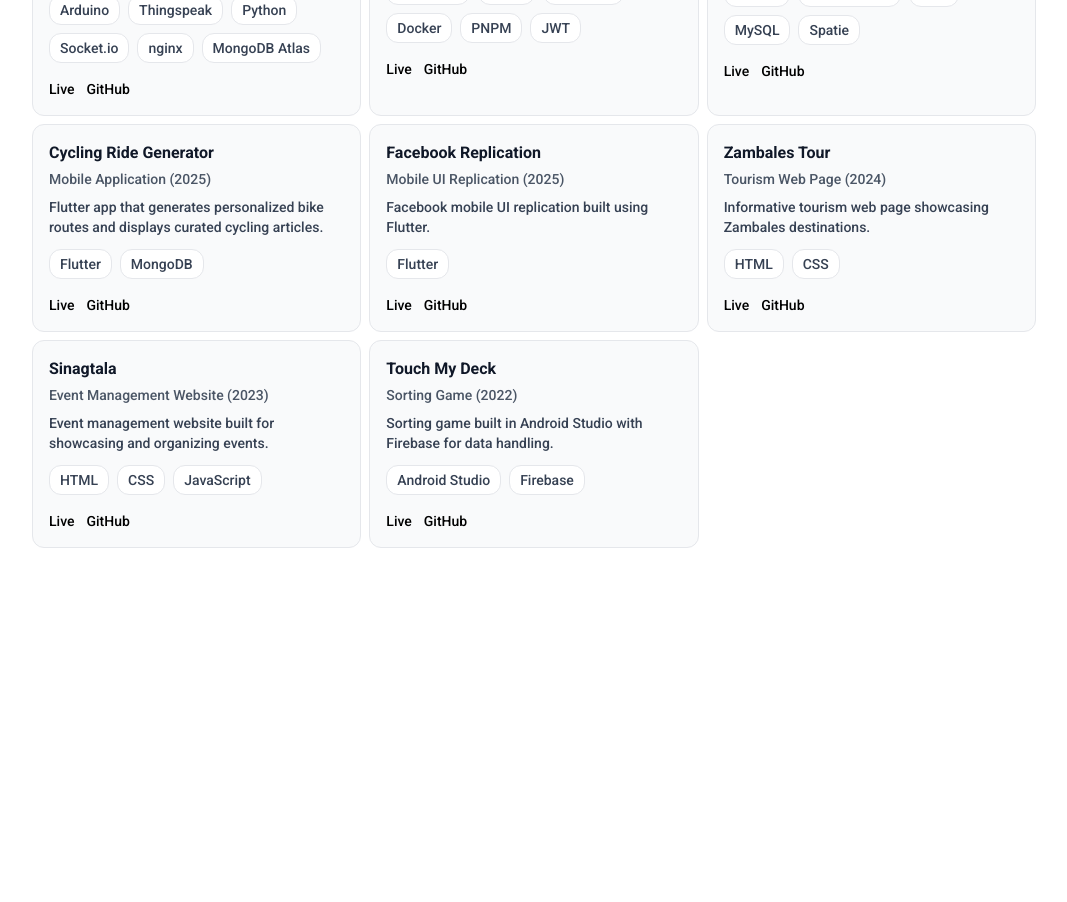
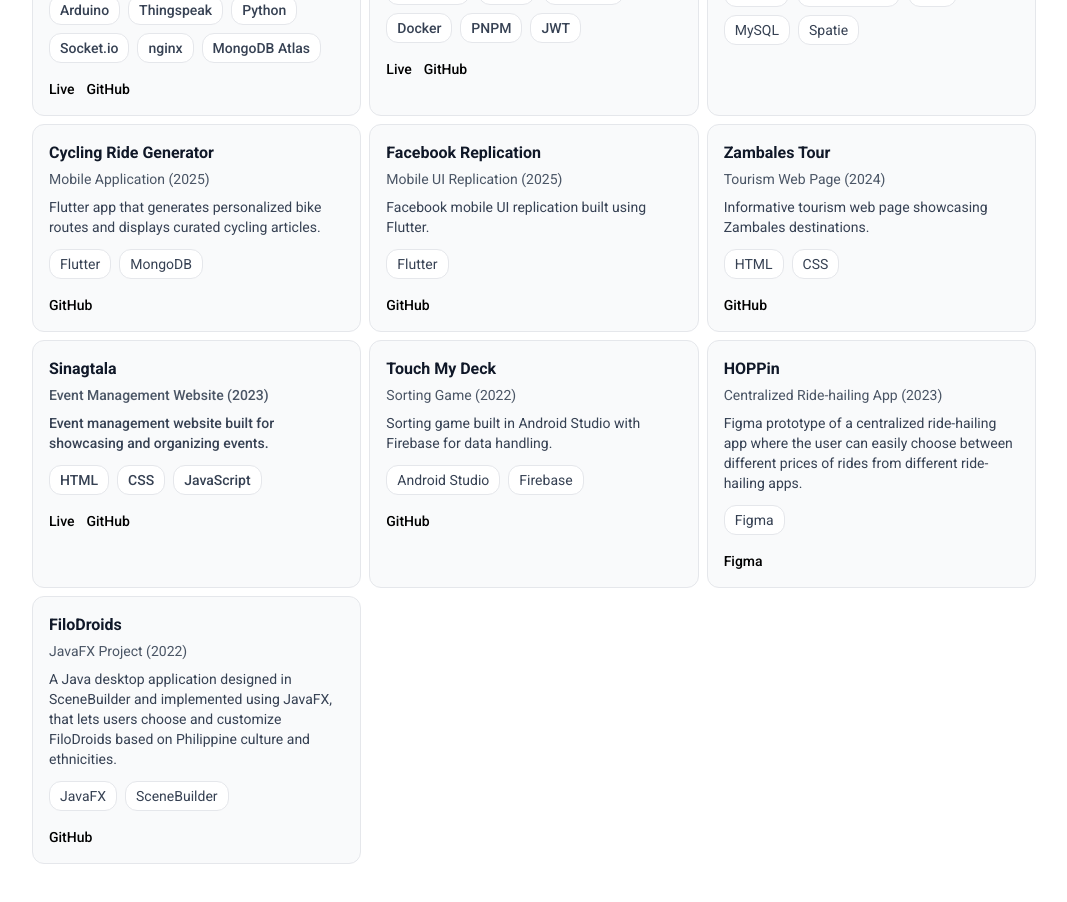
Before and after one commit to 2jzone/2jzone-portfolio, a React (Vite) app in the folder app/: page /projects in a window 1280 px wide. Shown: the part 420-1322 px from the top of the page, without its empty margins (106-1173 px from the left). Before the commit the page ends 1016 px from the top, so only its background shows below. Built offline with nearby package versions, Linux system fonts and the light colour scheme.

Commit message:
URL updates on projects

```diff
--- a/app/src/pages/Projects.jsx
+++ b/app/src/pages/Projects.jsx
@@ -62,8 +62,8 @@ const PROJECTS = [
             "MySQL",
             "Spatie",
         ],
-        href: "https://your-live-site.com", // TODO: replace (or remove if private)
-        github: "https://github.com/yourname/new-era-aims", // TODO: replace (or remove if private)
+        // href: "https://your-live-site.com", // TODO: replace (or remove if private)
+        // github: "https://github.com/yourname/new-era-aims", // TODO: replace (or remove if private)
     },
     {
         title: "Cycling Ride Generator",
@@ -71,7 +71,7 @@ const PROJECTS = [
         description:
             "Flutter app that generates personalized bike routes and displays curated cycling articles.",
         tech: ["Flutter", "MongoDB"],
-        href: "https://your-live-site.com", // TODO: replace
+        // href: "https://your-live-site.com", // TODO: replace
         github: "https://github.com/yourname/cycling-ride-generator", // TODO: replace
     },
     {
@@ -79,7 +79,7 @@ const PROJECTS = [
         subtitle: "Mobile UI Replication (2025)",
         description: "Facebook mobile UI replication built using Flutter.",
         tech: ["Flutter"],
-        href: "https://your-live-site.com", // TODO: replace (optional)
+        // href: "https://your-live-site.com", // TODO: replace (optional)
         github: "https://github.com/yourname/facebook-replication", // TODO: replace
     },
     {
@@ -87,7 +87,7 @@ const PROJECTS = [
         subtitle: "Tourism Web Page (2024)",
         description: "Informative tourism web page showcasing Zambales destinations.",
         tech: ["HTML", "CSS"],
-        href: "https://your-live-site.com", // TODO: replace
+        // href: "https://your-live-site.com", // TODO: replace
         github: "https://github.com/yourname/zambales-tour", // TODO: replace
     },
     {
@@ -96,15 +96,30 @@ const PROJECTS = [
         description: "Event management website built for showcasing and organizing events.",
         tech: ["HTML", "CSS", "JavaScript"],
         href: "https://your-live-site.com", // TODO: replace
-        github: "https://github.com/yourname/sinagtala", // TODO: replace
+        github: "https://github.com/2jzone/Sinagtala-Event-Management", // TODO: replace
     },
     {
         title: "Touch My Deck",
         subtitle: "Sorting Game (2022)",
         description: "Sorting game built in Android Studio with Firebase for data handling.",
         tech: ["Android Studio", "Firebase"],
-        href: "https://your-live-site.com", // TODO: replace (optional)
+        // href: "https://your-live-site.com", // TODO: replace (optional)
         github: "https://github.com/yourname/touch-my-deck", // TODO: replace
+    },
+    {
+        title: "HOPPin",
+        subtitle: "Centralized Ride-hailing App (2023)",
+        description: "Figma prototype of a centralized ride-hailing app where the user can easily choose between different prices of rides from different ride-hailing apps.",
+        tech: ["Figma"],
+        figma: "https://www.figma.com/design/iWDld1EnxBcNvjRt44rXLE/HOPPin?node-id=0-1&t=jq0Q4TQRGhgUnZ6x-1", // TODO: replace (optional)
+        // github: "https://github.com/yourname/touch-my-deck", // TODO: replace
+    },
+    {
+        title: "FiloDroids",
+        subtitle: "JavaFX Project (2022)",
+        description: "A Java desktop application designed in SceneBuilder and implemented using JavaFX, that lets users choose and customize FiloDroids based on Philippine culture and ethnicities.",
+        tech: ["JavaFX", "SceneBuilder"],
+        github: "https://github.com/2jzone/FiloDroids",
     },
 ];
 
@@ -172,6 +187,18 @@ export default function Projects() {
                                             GitHub
                                         </a>
                                     )}
+                                    {p.figma && (
+                                        <a
+                                            href={p.figma}
+                                            target="_blank"
+                                            rel="noreferrer"
+                                            className="text-sm underline text-black hover:text-black transition-all duration-200 hover:-translate-y-0.5"
+                                            onClick={(e) => e.stopPropagation()}
+                                        >
+                                            Figma
+                                        </a>
+                                    )}
+
                                 </div>
                             </div>
                         );
```
